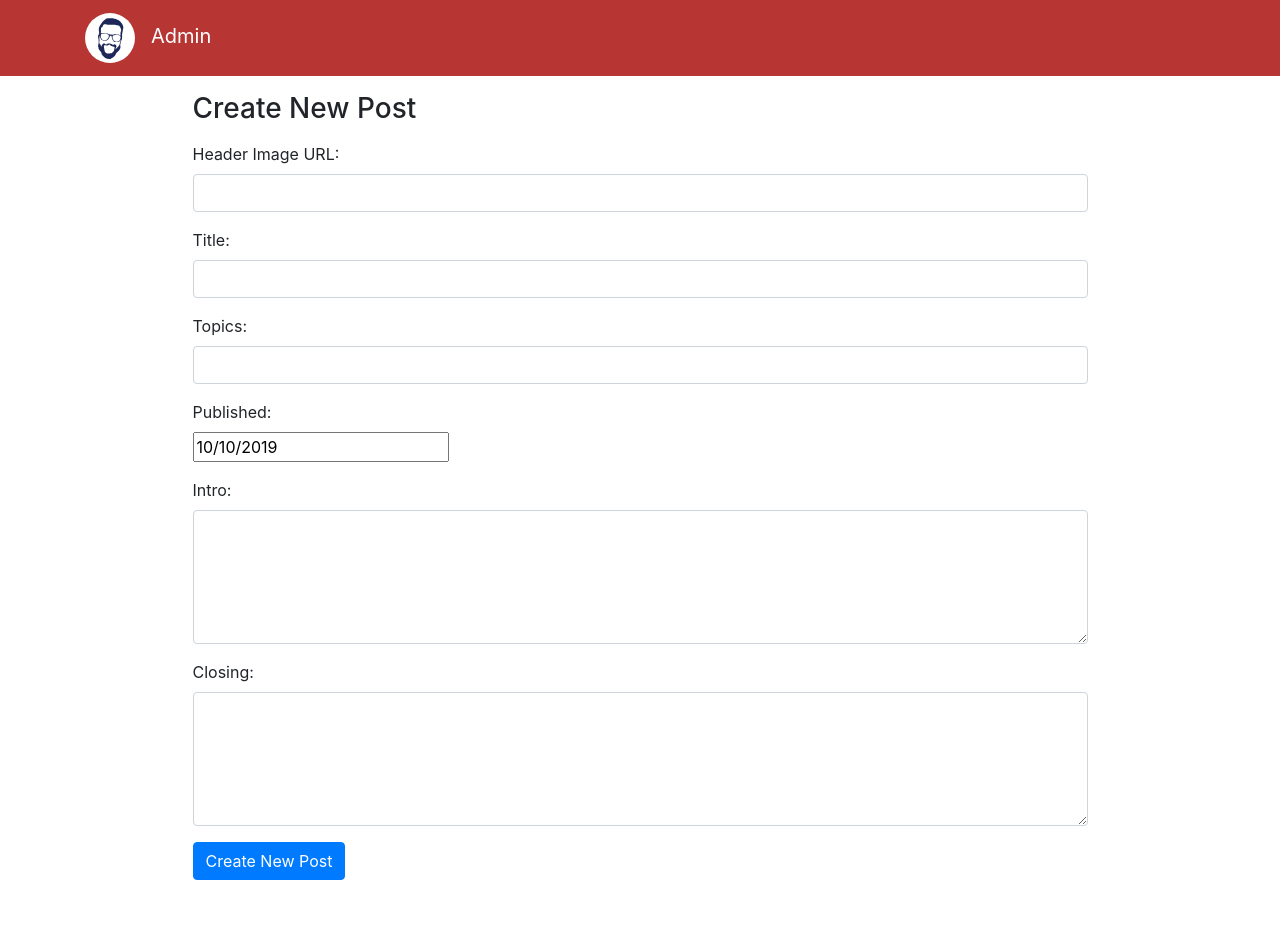
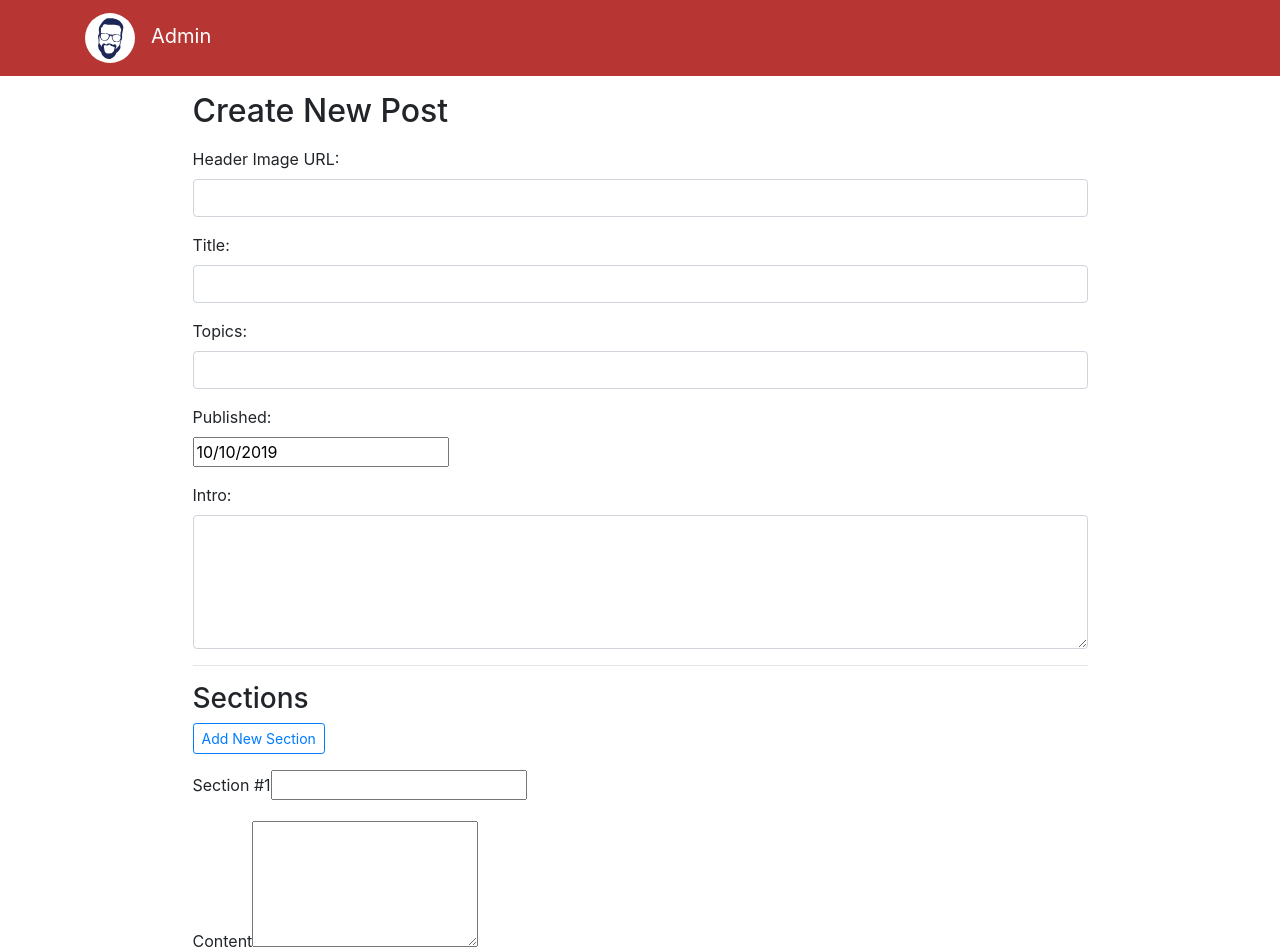
Before and after one commit to zach-product/blog-app, a React (Create React App) app in the folder client/: page /admin/posts/create in a window 1280 px wide. Shown: the top 952 px of the page. Before the commit the page ends 896 px from the top, so only its background shows below. Built offline with nearby package versions, Linux system fonts and the light colour scheme; the HTML template or start-up script is replaced by a standard one.

Commit message:
Added Sections to FE without styling

```diff
--- a/client/src/components/admin/CreatePost.jsx
+++ b/client/src/components/admin/CreatePost.jsx
@@ -13,6 +13,7 @@ export default class CreatePost extends Component {
         // this.onChangeContent = this.onChangeContent.bind(this)
         this.trimInput = this.trimInput.bind(this)
         this.cleanInputArray = this.cleanInputArray.bind(this)
+        this.addSect = this.addSect.bind(this)
         this.onSubmit = this.onSubmit.bind(this)
 
         this.state = {
@@ -21,6 +22,12 @@ export default class CreatePost extends Component {
             topics: '',
             published: new Date(),
             intro: '',
+            sections: [
+                {
+                    header: '',
+                    content: ''
+                }
+            ],
             closing: '',
         }
     }
@@ -28,9 +35,16 @@ export default class CreatePost extends Component {
     onChangeInput(e) {
         const name = e.target.name
         const value = e.target.value
-        this.setState({
-            [name]: value,
-        })
+
+        if(["header", "content"].includes(e.target.className)) {
+            let sections = [...this.state.sections]
+            sections[e.target.dataset.id][e.target.className] = e.target.value
+            this.setState({ sections }, () => console.log(this.state.sections))
+        } else {
+            this.setState({
+                [name]: value,
+            })
+        }
     }
 
     onChangePublished(date) {
@@ -53,6 +67,13 @@ export default class CreatePost extends Component {
         const trimmedStr= value.trim()
         console.log(trimmedStr)
         this.setState({ [name]: trimmedStr })
+    }
+
+    addSect(e) {
+        e.preventDefault()
+        this.setState(prevState => ({
+            sections: [...prevState.sections, { header: '', content: '' }],
+        }))
     }
 
     // onChangeContent(newContent) {
@@ -83,11 +104,11 @@ export default class CreatePost extends Component {
     }
 
     render() {
-        const { header_pic, title, topics, published, intro, closing } = this.state
+        const { header_pic, title, topics, published, intro, sections, closing } = this.state
         return (
             <div className="container" style={stickyHeader}>
                 <div className="col-12 col-lg-10 offset-lg-1">
-                    <h3 className='mb-3'>Create New Post</h3>
+                    <h2 className='mb-3'>Create New Post</h2>
                     <form onSubmit={this.onSubmit}>
                         <div className="form-group">
                             <label>Header Image URL:</label>
@@ -140,6 +161,49 @@ export default class CreatePost extends Component {
                                 onChange={this.onChangeInput}
                             />
                         </div>
+
+                        <hr />
+
+                        <div className="d-inline align-middle my-2">
+                            <h3 className="mb-2">Sections</h3>
+                            <button onClick={this.addSect} className="btn btn-outline-primary btn-sm">Add New Section</button>
+                        </div>
+
+                        { sections.map((val, idx) => {
+                            let sectId = `sect-${idx}`, contId = `cont-${idx}`
+                            return (
+                                <div className="py-3" key={idx}>
+                                    <div className="form-group">
+                                        <label htmlFor={sectId}>{`Section #${idx + 1}`}</label>
+                                        <input
+                                            type="text"
+                                            name={sectId}
+                                            data-id={idx}
+                                            id={sectId}
+                                            className="header"
+                                            value={sections[idx].header}
+                                            onChange={this.onChangeInput}
+                                        />
+                                    </div>
+                                    <div className="form-group">
+                                        <label htmlFor={contId}>Content</label>
+                                        <textarea
+                                            type="text"
+                                            rows="5"
+                                            name={contId}
+                                            data-id={idx}
+                                            id={contId}
+                                            className="content"
+                                            value={sections[idx].content}
+                                            onChange={this.onChangeInput}
+                                        />
+                                    </div>
+                                </div>
+                            )
+                        })}
+
+                        <hr />
+
                         <div className="form-group">
                             <label>Closing:</label>
                             <textarea
--- a/client/src/components/admin/EditPost.jsx
+++ b/client/src/components/admin/EditPost.jsx
@@ -18,6 +18,12 @@ export default class EditPost extends Component {
             topics: '',
             published: new Date(),
             intro: '',
+            sections: [
+                {
+                    header: '',
+                    content: ''
+                }
+            ],
             closing: '',
         }
     }
@@ -31,7 +37,7 @@ export default class EditPost extends Component {
                     topics: response.data.topics,
                     published: new Date(response.data.published),
                     intro: response.data.intro,
-                    intro: response.data.closing,
+                    closing: response.data.closing,
                 })
             })
             .catch(err => {
@@ -82,7 +88,7 @@ export default class EditPost extends Component {
     }
 
     render() {
-        const { header_pic, title, topics, published, intro, closing } = this.state
+        const { header_pic, title, topics, published, intro, sections, closing } = this.state
         return (
             <div className="container" style={stickyHeader}>
                 <h3 className='mb-3'>Edit Post</h3>
@@ -138,6 +144,38 @@ export default class EditPost extends Component {
                             onChange={this.onChangeInput}
                         />
                     </div>
+
+                    <button className="btn btn-outline-primary btn-sm">Add New Section</button>
+
+                    { sections.map((val, idx) => {
+                        let sectId = `sect-${idx}`, contId = `cont-${idx}`
+                        return (
+                            <div key={idx}>
+                                <div className="form-group">
+                                    <label htmlFor={sectId}>{`Section #${idx + 1}`}</label>
+                                    <input
+                                        type="text"
+                                        name={sectId}
+                                        data-id={idx}
+                                        id={sectId}
+                                        className="header"
+                                    />
+                                </div>
+                                <div className="form-group">
+                                    <label htmlFor={contId}>Content</label>
+                                    <textarea
+                                        type="text"
+                                        rows="5"
+                                        name={contId}
+                                        data-id={idx}
+                                        id={contId}
+                                        className="content"
+                                    />
+                                </div>
+                            </div>
+                        )
+                    })}
+
                     <div className="form-group">
                         <label>Closing:</label>
                         <textarea
```
